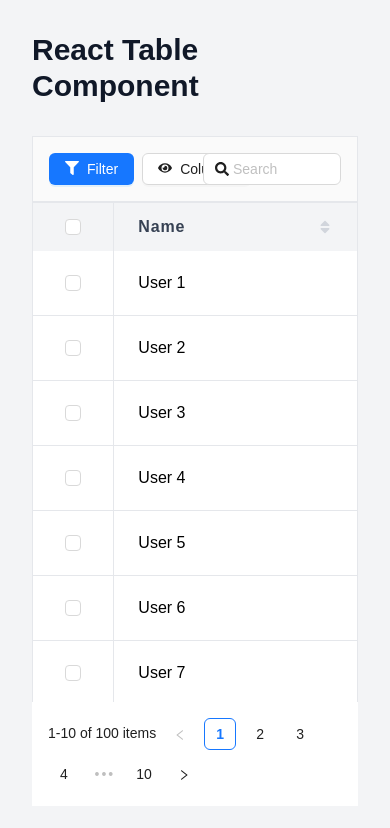
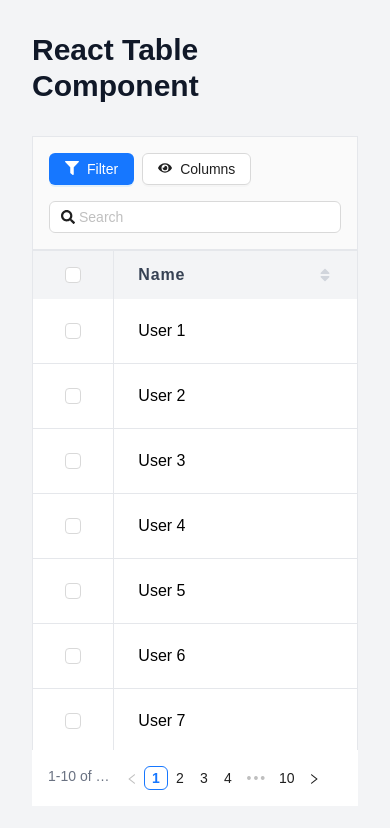
Before and after one commit to daman-kinra/react-table, a React (Vite) app: page / in a window 390 px wide. Shown: the top 828 px of the page. Built offline with nearby package versions, Linux system fonts and the light colour scheme; a web font is replaced by a local one.

Commit message:
fix: header css

```diff
--- a/src/components/Table/Table.tsx
+++ b/src/components/Table/Table.tsx
@@ -304,7 +304,6 @@ const Table: React.FC<TableProps> = ({
     } else {
       tableDataToRender = [...tableDataToRender];
     }
-
     return tableDataToRender;
   };
 
@@ -465,22 +464,22 @@ const Table: React.FC<TableProps> = ({
   };
 
   const handleSearch = () => {
-    const filteredData = tableData.filter((d) => {
+    const filteredData = filteredTableData.map((d) => {
+      if (!d) return null;
       for (const key in d) {
         if (typeof d[key] !== "string") {
           continue;
         }
-
         if (
           d[key].toString().toLowerCase().includes(search.toLowerCase()?.trim())
         ) {
-          return true;
+          return d;
         }
       }
-      return false;
+      return null;
     });
-
-    setFilteredTableData(filteredData);
+    console.log(filteredData);
+    setFilteredTableData(filteredData.filter((d) => d !== null));
   };
 
   useEffect(() => {
@@ -532,6 +531,7 @@ const Table: React.FC<TableProps> = ({
         <div
           className="w-full h-full relative z-0"
           style={{
+            minWidth: 1000,
             width: scroll?.x ? `${scroll?.x}px` : "unset",
             height: scroll?.y ? `${scroll?.y}px` : "unset",
           }}
--- a/src/components/Table/components/Pagination.tsx
+++ b/src/components/Table/components/Pagination.tsx
@@ -11,13 +11,15 @@ type PaginationProps = {
 
 const Pagination: React.FC<PaginationProps> = ({ pagination, total }) => {
   return (
-    <div className="w-full p-4 bg-white flex justify-end items-center">
+    <div className="w-full min-h-fit p-4 bg-white flex justify-end items-center">
       <PaginationAntd
         {...pagination}
+        className="w-full"
+        responsive
         total={total}
-        showTotal={(total, range) =>
-          `${range[0]}-${range[1]} of ${total} items`
-        }
+        showTotal={(total, range) => (
+          <span className="text-sm block text-gray-500 truncate w-16 md:w-full">{`${range[0]}-${range[1]} of ${total} items`}</span>
+        )}
       />
     </div>
   );
--- a/src/components/Table/components/TableHeader.tsx
+++ b/src/components/Table/components/TableHeader.tsx
@@ -122,7 +122,7 @@ const TableHeader: React.FC<TableHeaderProps> = ({
   return (
     <>
       <div className="w-full h-full border border-gray-200 bg-neutral-50 grid grid-cols-2 gap-4 p-4">
-        <div className="col-span-1 flex items-center gap-2">
+        <div className="col-span-2 md:col-span-1 flex items-center gap-2 flex-wrap">
           {isFilterable && (
             <Button
               type="primary"
@@ -146,7 +146,7 @@ const TableHeader: React.FC<TableHeaderProps> = ({
           )}
         </div>
         {searchable && (
-          <div className="col-span-1">
+          <div className="col-span-2 md:col-span-1">
             <Input
               value={localSearch}
               onChange={handleSearch}
```
